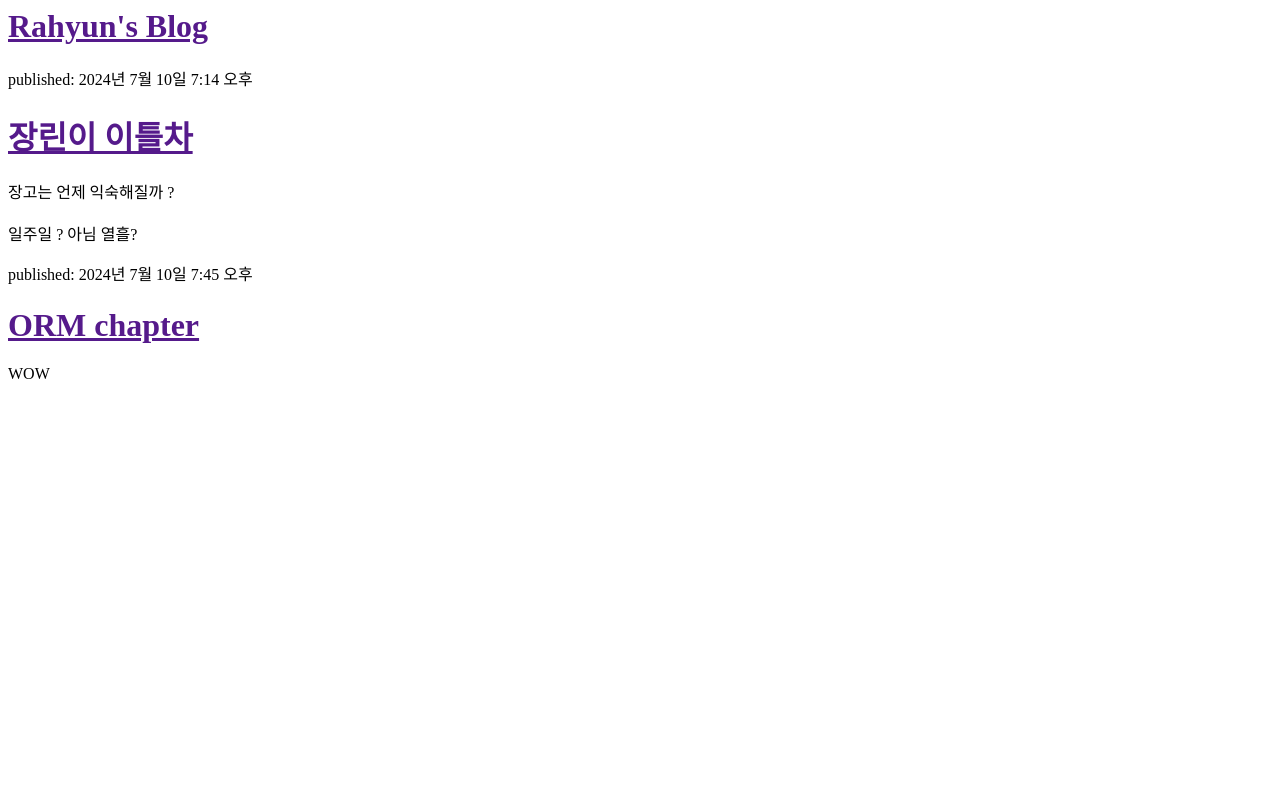
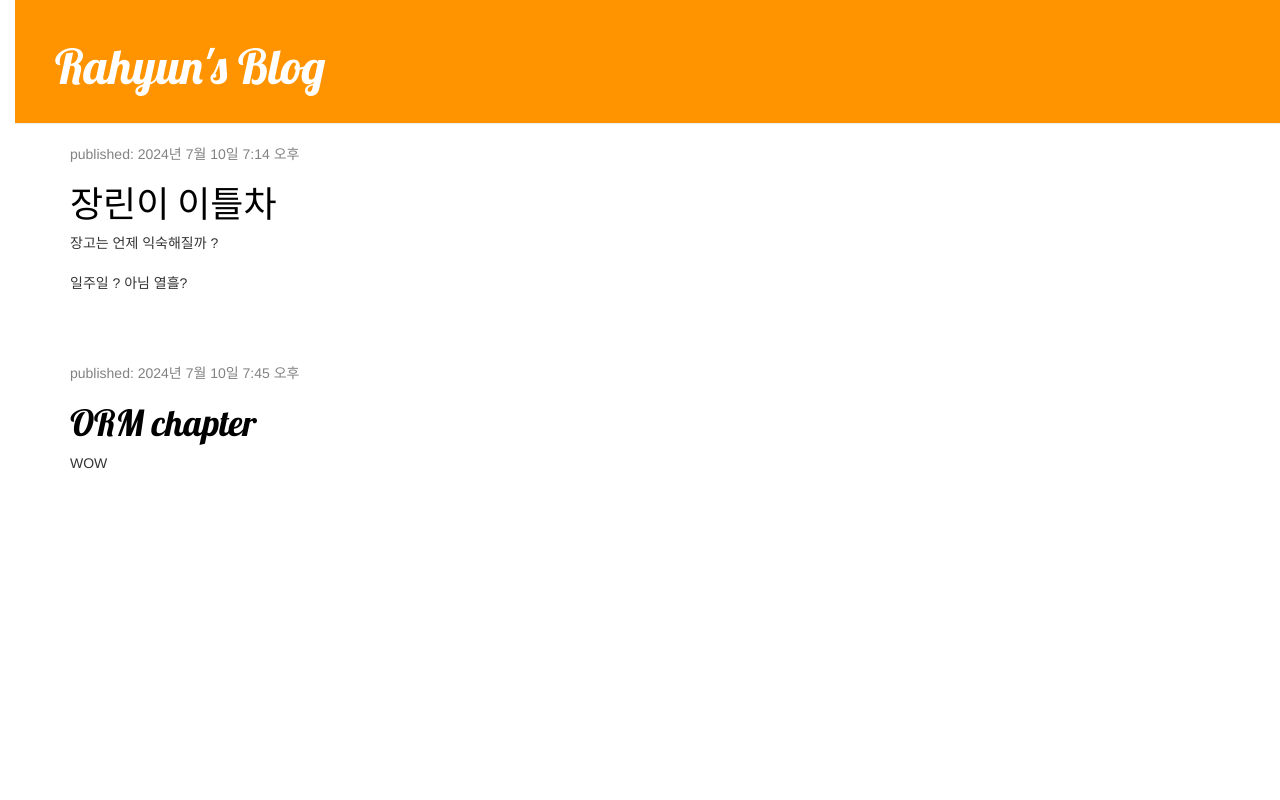
Before and after one commit to Pirogramming-21/Hahn-Rahyun, a Django app: page / in a window 1280 px wide. Run offline with Django 5.2, Linux system fonts and the light colour scheme; data comes from the database, SQL or seed files in the repository; some libraries are stand-ins or nearby versions.

Commit message:
CSS - 예쁘게 만들기

```diff
--- /dev/null
+++ b/djangogirls/blog/static/css/blog.css
@@ -0,0 +1,55 @@
+h1 a {
+    color: #FCA205;
+    font-family: 'Lobster';
+}
+
+body {
+    padding-left: 15px;
+}
+
+.page-header {
+    background-color: #ff9400;
+    margin-top: 0;
+    padding: 20px 20px 20px 40px;
+}
+
+.page-header h1, .page-header h1 a, .page-header h1 a:visited, .page-header h1 a:active {
+    color: #ffffff;
+    font-size: 36pt;
+    text-decoration: none;
+}
+
+.content {
+    margin-left: 40px;
+}
+
+h1, h2, h3, h4 {
+    font-family: 'Lobster', cursive;
+}
+
+.date {
+    color: #828282;
+}
+
+.save {
+    float: right;
+}
+
+.post-form textarea, .post-form input {
+    width: 100%;
+}
+
+.top-menu, .top-menu:hover, .top-menu:visited {
+    color: #ffffff;
+    float: right;
+    font-size: 26pt;
+    margin-right: 20px;
+}
+
+.post {
+    margin-bottom: 70px;
+}
+
+.post h1 a, .post h1 a:visited {
+    color: #000000;
+}
--- a/djangogirls/blog/templates/blog/post_list.html
+++ b/djangogirls/blog/templates/blog/post_list.html
@@ -1,9 +1,14 @@
+{% load static %}
 <html>
     <head>
         <title>Rahyun's blog</title>
+        <link rel="stylesheet" href="//maxcdn.bootstrapcdn.com/bootstrap/3.2.0/css/bootstrap.min.css">
+        <link rel="stylesheet" href="//maxcdn.bootstrapcdn.com/bootstrap/3.2.0/css/bootstrap-theme.min.css">
+        <link rel="stylesheet" href="{% static 'css/blog.css' %}">
+        <link href="//fonts.googleapis.com/css?family=Lobster&subset=latin,latin-ext" rel="stylesheet" type="text/css">
     </head>
     <body>
-        <div>
+        <div class="page-header">
             <h1><a href="">Rahyun's Blog</a></h1>
         </div>
 
@@ -19,12 +24,20 @@
             <p>piro life is good hoho</p>
         </div>-->
 
-        {% for post in posts %}
-            <div>
-                <p>published: {{ post.published_date }}</p>
-                <h1><a href="">{{ post.title }}</a></h1>
-                <p>{{ post.text|linebreaksbr }}</p>
+        <div class="content container">
+            <div class="row">
+                <div class="col-md-8">
+                    {% for post in posts %}
+                        <div class="post">
+                            <div class="date">
+                                <p>published: {{ post.published_date }}</p>
+                            </div>
+                            <h1><a href="">{{ post.title }}</a></h1>
+                            <p>{{ post.text|linebreaksbr }}</p>
+                        </div>
+                    {% endfor %}
+                </div>
             </div>
-        {% endfor %}
+        </div>
     </body>
 </html>
```
